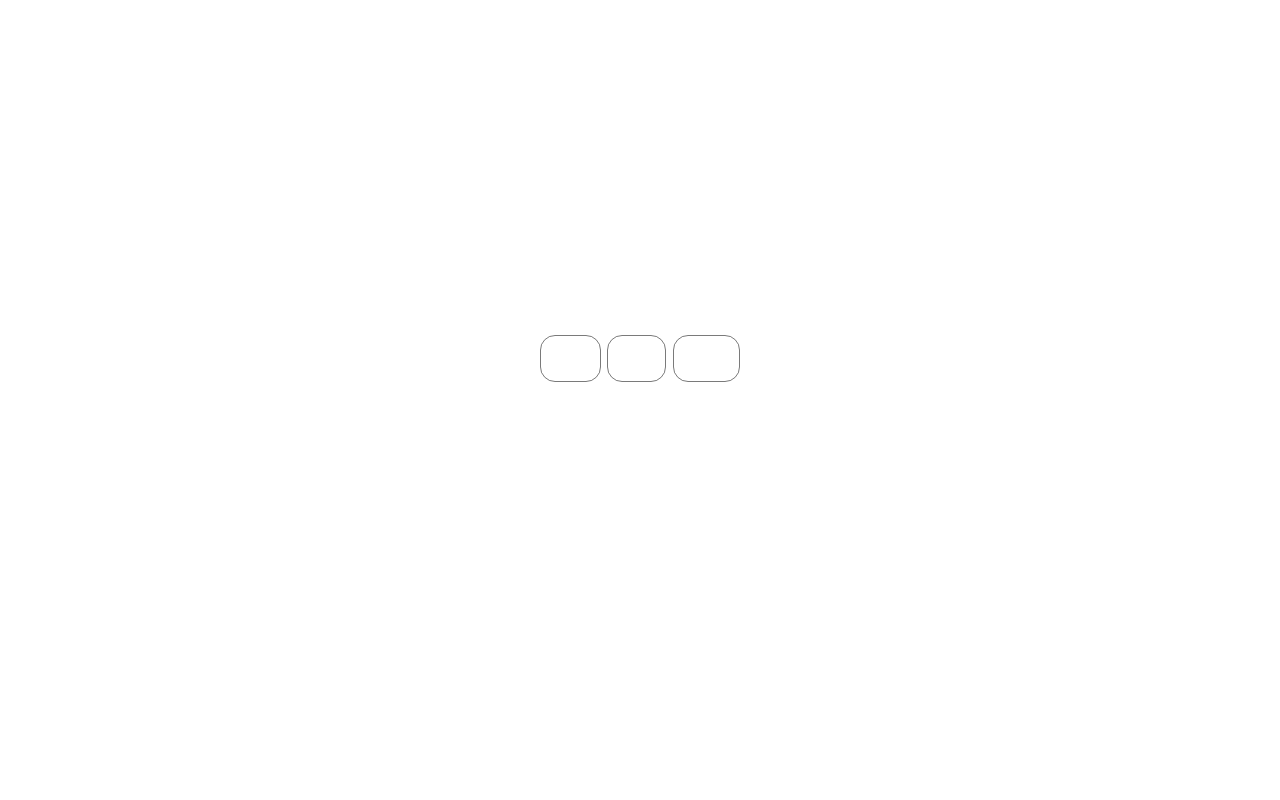
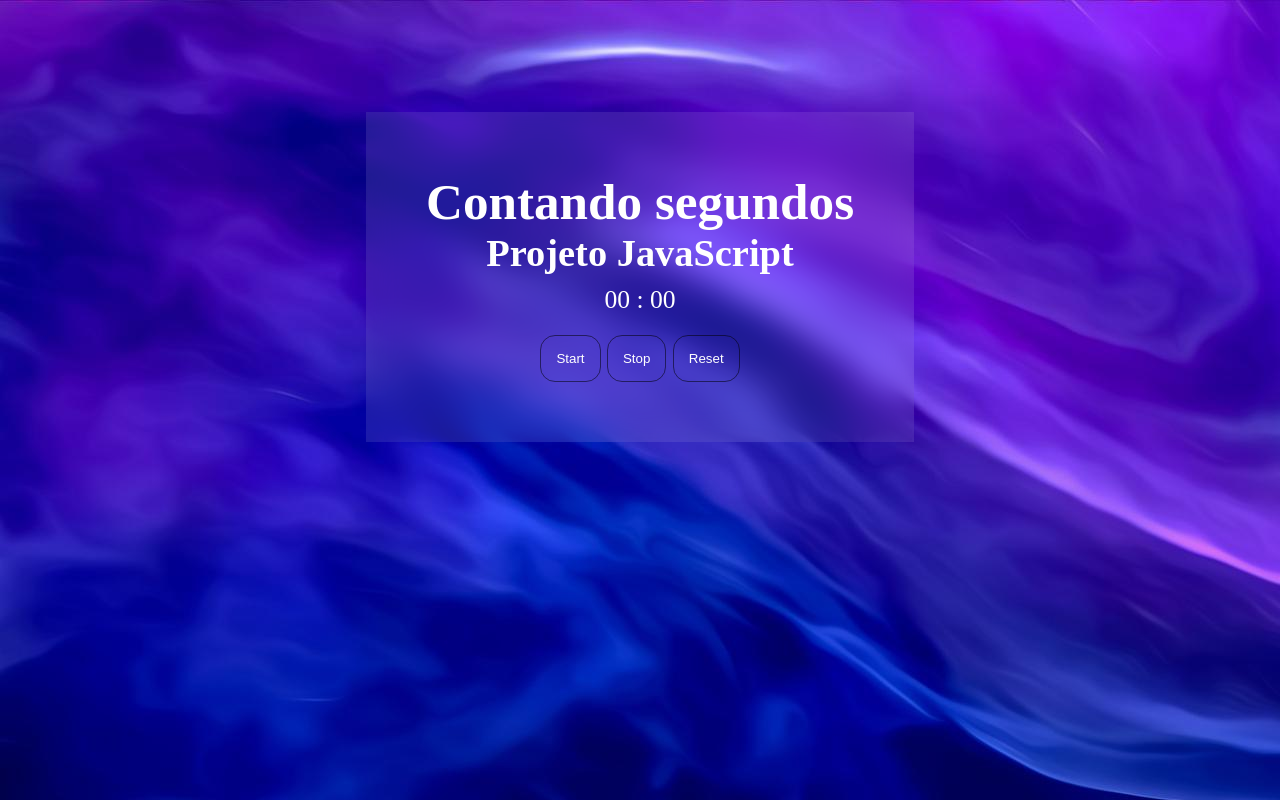
Before and after one commit to Igorios/cronometro, a plain HTML site: page index.html in a window 1280 px wide. Drawn offline with Linux system fonts and the light colour scheme; the site is published under a folder, as on GitHub Pages, so addresses that start at the root find nothing.

Commit message:
correcao no css

```diff
--- a/style.css
+++ b/style.css
@@ -5,7 +5,7 @@
 }
 
 body {
-    background: url('/image/fundo-01.jpg');
+    background: url('./image/fundo-01.jpg');
 }
 
 .container {
```
